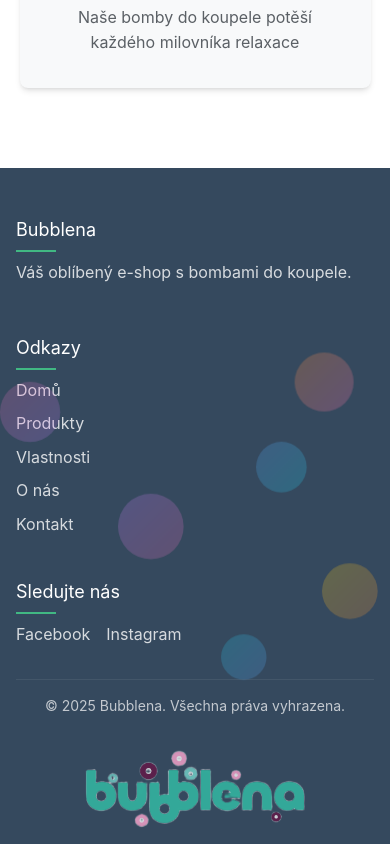
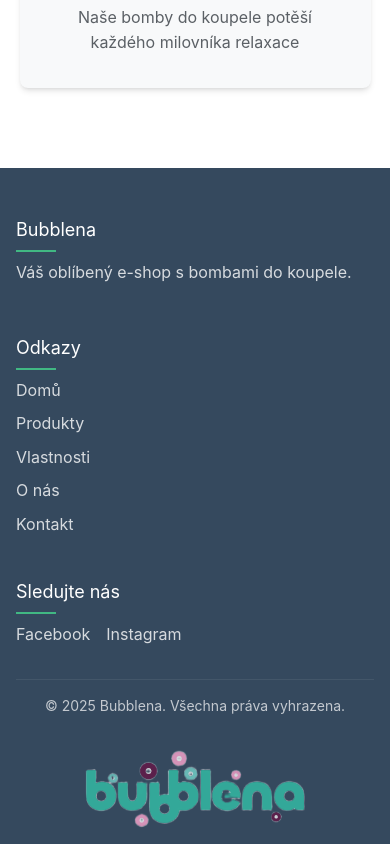
Before and after one commit to SorrySatori/bubblena-fe, a Nuxt app: page / in a window 390 px wide. Shown: the part 1637-2481 px from the top of the page. Built offline with nearby package versions, Linux system fonts and the light colour scheme.

Commit message:
fix: hide bubbles on mobile

```diff
--- a/layouts/default.vue
+++ b/layouts/default.vue
@@ -62,7 +62,7 @@
       </div>
 
       <!-- Floating Particles in Footer - Above content -->
-      <div class="absolute inset-0 z-20 pointer-events-none">
+      <div class="particles-container absolute inset-0 z-20 pointer-events-none">
         <div class="particle absolute rounded-full bg-gradient-to-br from-pink-400 to-purple-400 opacity-20 w-[60px] h-[60px] pointer-events-auto" style="left: 10%; top: 20%;"></div>
         <div class="particle absolute rounded-full bg-gradient-to-br from-blue-400 to-cyan-400 opacity-20 w-[50px] h-[50px] pointer-events-auto" style="left: 85%; top: 30%;"></div>
         <div class="particle absolute rounded-full bg-gradient-to-br from-yellow-400 to-orange-400 opacity-20 w-[55px] h-[55px] pointer-events-auto" style="left: 70%; top: 70%;"></div>
@@ -332,6 +332,13 @@
   will-change: transform, opacity;
 }
 
+/* Hide particles on mobile devices */
+@media (max-width: 768px) {
+  .particles-container {
+    display: none;
+  }
+}
+
 /* Animation delays */
 .animation-delay-1000 {
   animation-delay: 1s;
```
